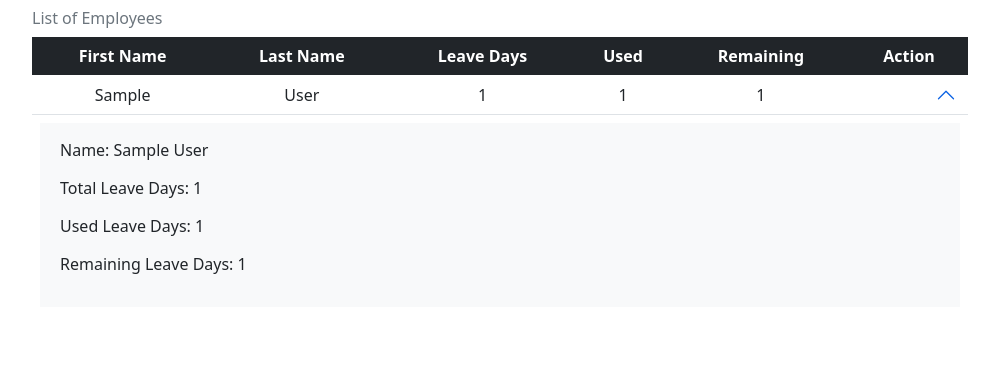
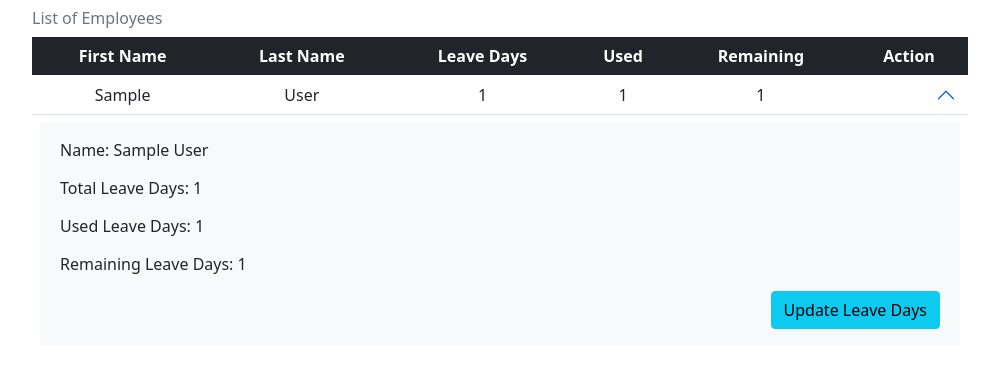
Before and after one commit to brendakiptim/leave-management-project, a Django app: page / in a window 1280 px wide. Shown: the part 265-650 px from the top of the page, without its empty margins (140-1139 px from the left). Run offline with Django 3.2, Linux system fonts and the light colour scheme; tables that the repository leaves empty hold one stand-in row (values such as "Sample post").

Commit message:
added link to admin page

```diff
--- a/leave/templates/index.html
+++ b/leave/templates/index.html
@@ -62,7 +62,10 @@
          <p>Used Leave Days: {{employee.used_leave_days}}</p>
 
          <p>Remaining Leave Days: {{employee.remaining_leave_days}}</p>
+         <div class="d-flex align-items-center justify-content-end"">
+          <a href="{% url 'admin:index' %}" class="btn btn-info">Update Leave Days</a
 
+         </div>
                       </div>
                     </div>
 
```
